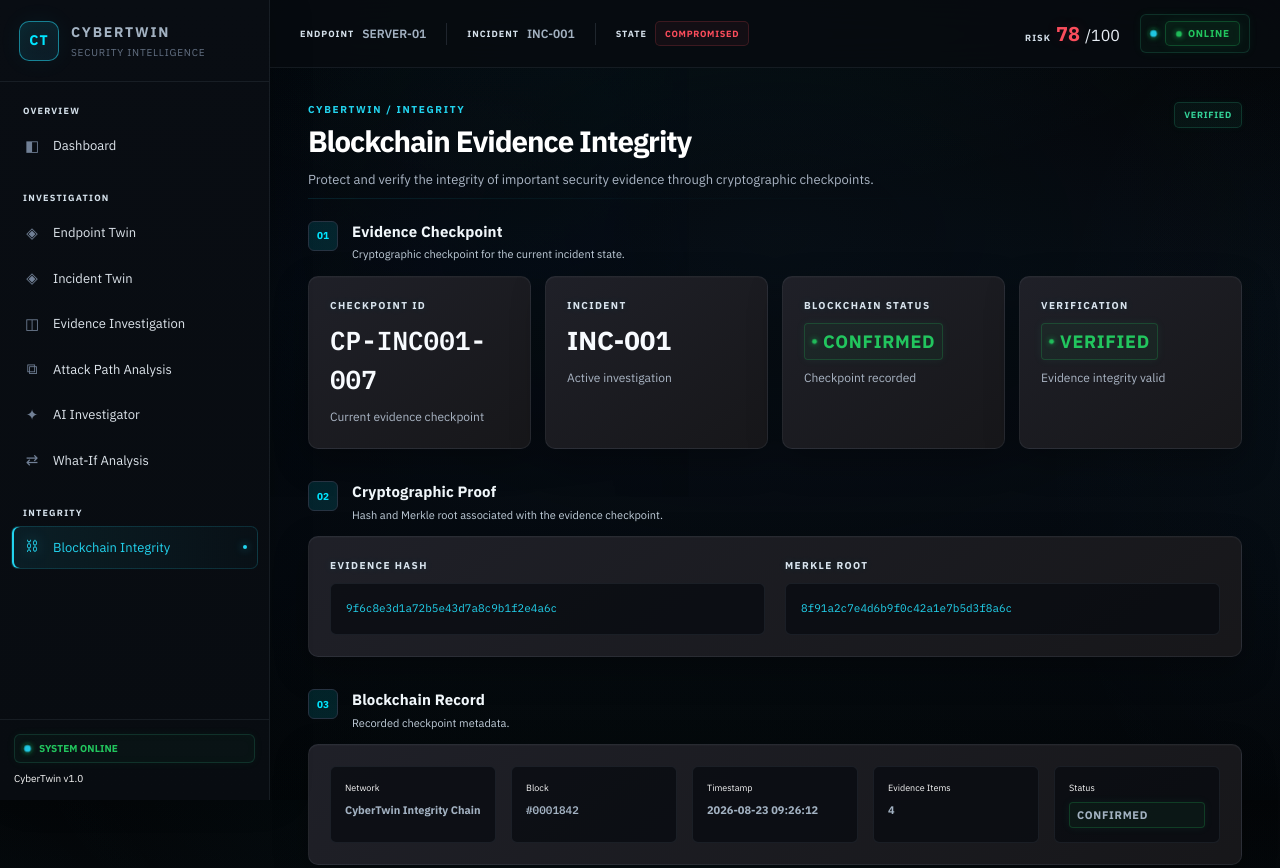
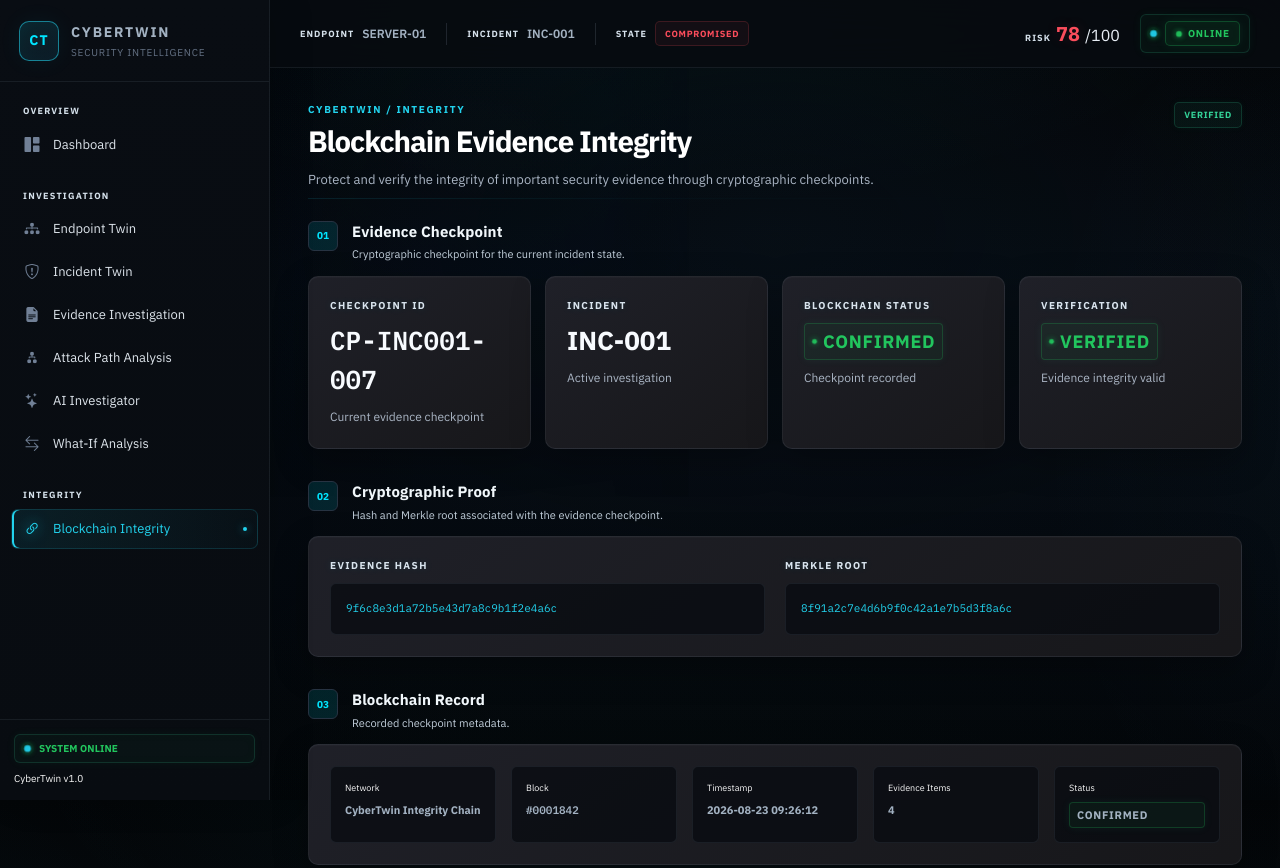
Before and after one commit to shaikh-amisha/CyberTwinX, a plain HTML site: page frontend/pages/blockchain.html in a window 1280 px wide. Shown: the top 868 px of the page. Drawn offline with nearby package versions, Linux system fonts and the light colour scheme.

Commit message:
Use Bootstrap Icons across website pages

```diff
--- a/frontend/pages/blockchain.html
+++ b/frontend/pages/blockchain.html
@@ -2,6 +2,7 @@
 <html lang="en">
 
 <head>
+    <link rel="stylesheet" href="https://cdn.jsdelivr.net/npm/bootstrap-icons@1.11.3/font/bootstrap-icons.min.css">
 
     <meta charset="UTF-8">
 
@@ -73,9 +74,7 @@
                     class="nav-item"
                 >
 
-                    <span class="nav-icon">
-                        ◧
-                    </span>
+                    <span class="nav-icon"><i class="bi bi-grid-1x2-fill" aria-hidden="true"></i></span>
 
                     <span>
                         Dashboard
@@ -100,9 +99,7 @@
                     class="nav-item"
                 >
 
-                    <span class="nav-icon">
-                        ◈
-                    </span>
+                    <span class="nav-icon"><i class="bi bi-diagram-3-fill" aria-hidden="true"></i></span>
 
                     <span>
                         Endpoint Twin
@@ -116,9 +113,7 @@
                     class="nav-item"
                 >
 
-                    <span class="nav-icon">
-                        ◈
-                    </span>
+                    <span class="nav-icon"><i class="bi bi-shield-exclamation" aria-hidden="true"></i></span>
 
                     <span>
                         Incident Twin
@@ -132,9 +127,7 @@
                     class="nav-item"
                 >
 
-                    <span class="nav-icon">
-                        ◫
-                    </span>
+                    <span class="nav-icon"><i class="bi bi-file-earmark-text-fill" aria-hidden="true"></i></span>
 
                     <span>
                         Evidence Investigation
@@ -148,9 +141,7 @@
                     class="nav-item"
                 >
 
-                    <span class="nav-icon">
-                        ⧉
-                    </span>
+                    <span class="nav-icon"><i class="bi bi-diagram-2-fill" aria-hidden="true"></i></span>
 
                     <span>
                         Attack Path Analysis
@@ -164,9 +155,7 @@
                     class="nav-item"
                 >
 
-                    <span class="nav-icon">
-                        ✦
-                    </span>
+                    <span class="nav-icon"><i class="bi bi-stars" aria-hidden="true"></i></span>
 
                     <span>
                         AI Investigator
@@ -180,9 +169,7 @@
                     class="nav-item"
                 >
 
-                    <span class="nav-icon">
-                        ⇄
-                    </span>
+                    <span class="nav-icon"><i class="bi bi-arrow-left-right" aria-hidden="true"></i></span>
 
                     <span>
                         What-If Analysis
@@ -207,9 +194,7 @@
                     class="nav-item active"
                 >
 
-                    <span class="nav-icon">
-                        ⛓
-                    </span>
+                    <span class="nav-icon"><i class="bi bi-link-45deg" aria-hidden="true"></i></span>
 
                     <span>
                         Blockchain Integrity
```
